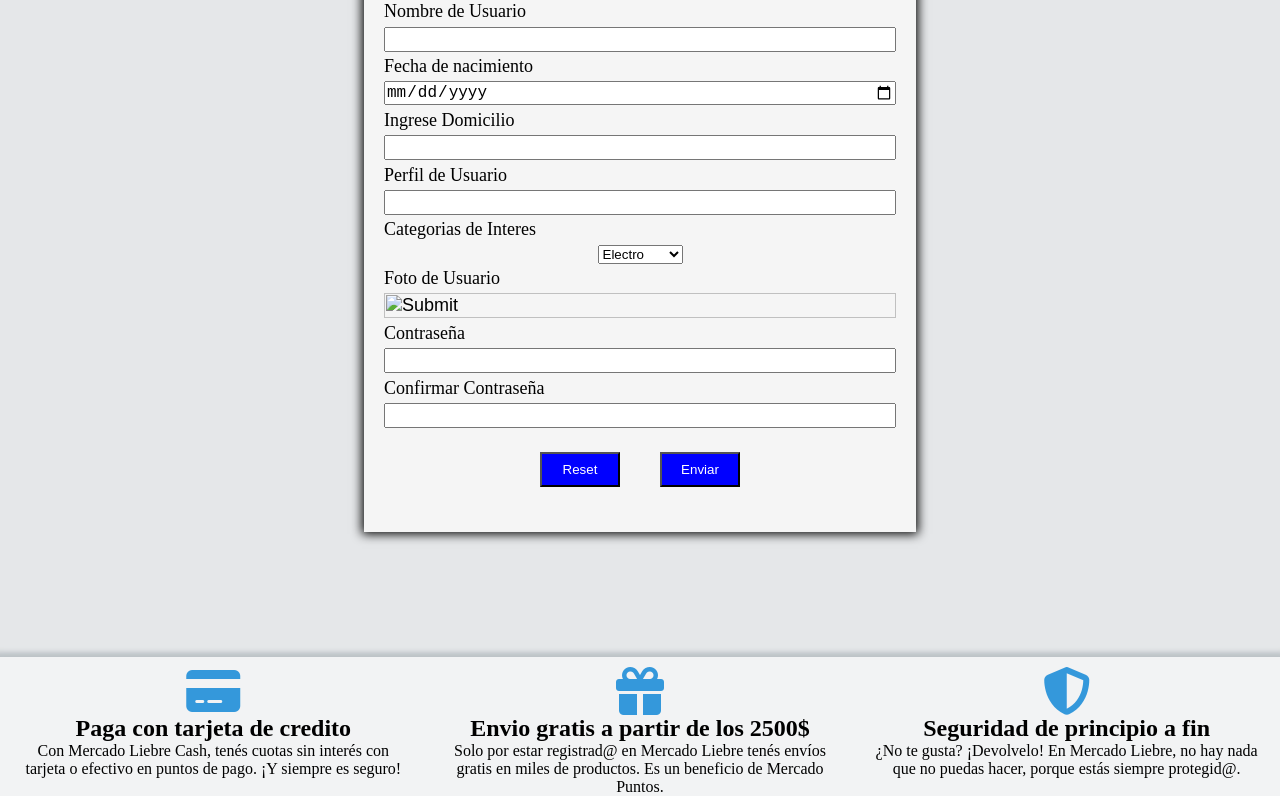
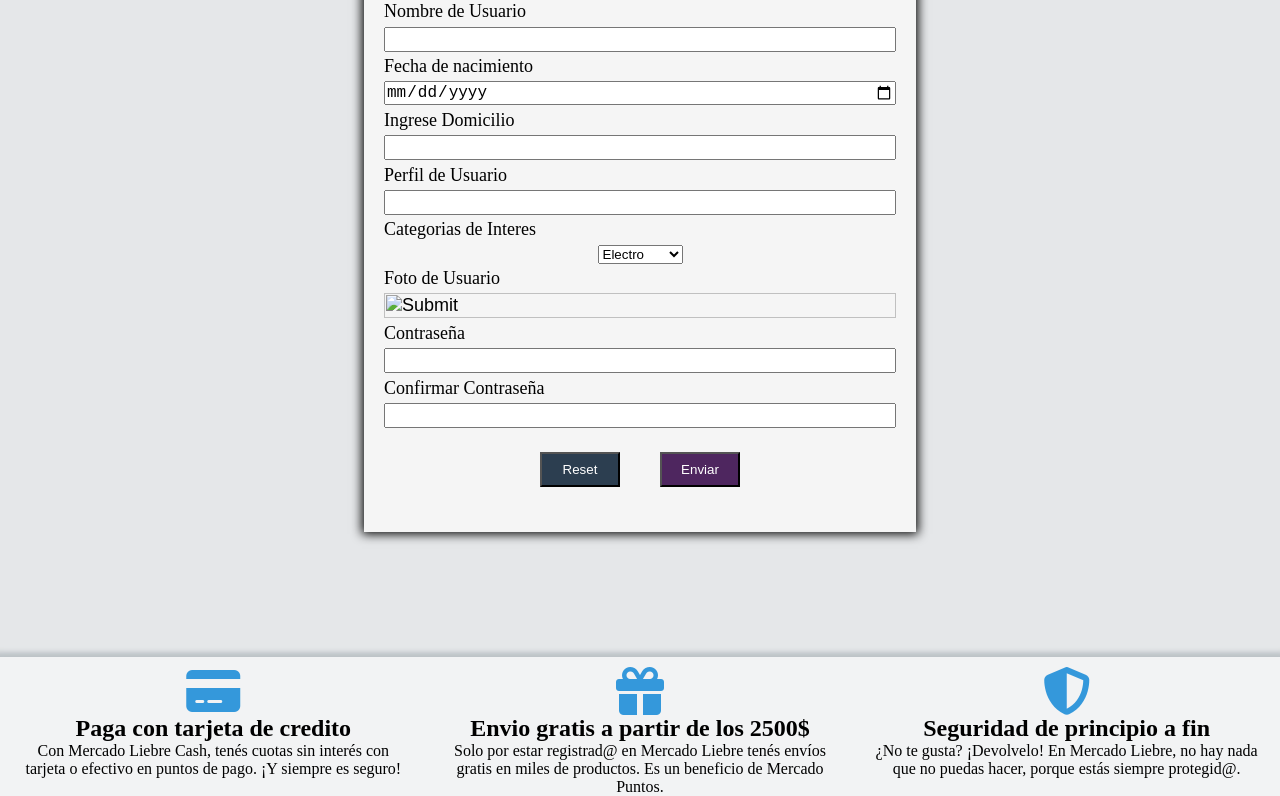
Before and after one commit to LeoP1n/MercadoLiebre, a website: page view/register.html in a window 1280 px wide. In both pictures the pointer is over the button "Enviar". Shown: the part 353-1149 px from the top of the page. Drawn offline with Linux system fonts and the light colour scheme.

```diff
--- a/public/estilos/estilo1.css
+++ b/public/estilos/estilo1.css
@@ -244,7 +244,7 @@
 .menuboton{
     display: none!important;
 }
-@media (max-width:768px){
+@media (max-width:900px){
     header{
         z-index: 3;
     }
--- a/public/estilos/register.css
+++ b/public/estilos/register.css
@@ -71,19 +71,29 @@
     justify-content: space-evenly;
     display: flex;
 }
+
+.volver:hover {
+    background-color: #4e265f;
+    transition: 1s;
+}
+.reset:hover{
+    background-color: #4e265f;
+    transition: 1s;
+}
 .reset{
     width: 80px;
     height: 35px;
     margin: 20px;
     color: white;
-    background-color: blue;
+    background-color: #2C3E50;
+
 }
 .volver{
     height: 35px;
     width: 80px;
     margin: 20px;
     color: white;
-    background-color: blue;
+    background-color: #2C3E50;
 }
 .menu2{
     align-self: center;
```
Also changed, not shown: public/estilos/login.css (+7 -2 lines).
